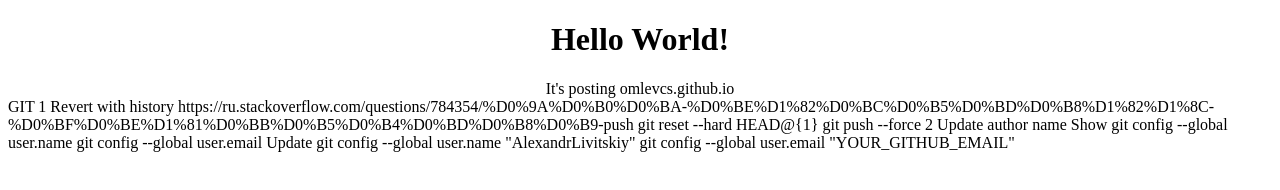
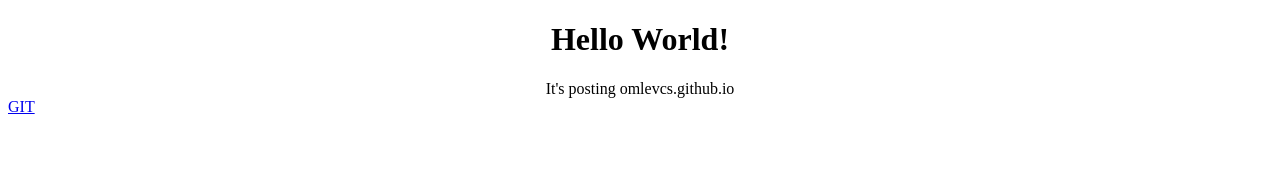
Before and after one commit to AlexandrLivitskiy/omlevcs.github.io, a plain HTML site: page index.html in a window 1280 px wide. Drawn offline with Linux system fonts and the light colour scheme.

Commit message:
Some refactor view

```diff
--- a/index.html
+++ b/index.html
@@ -11,23 +11,25 @@
         It's posting omlevcs.github.io
     </div>
 
-    GIT
+    <div id="gitClosed" style>
+        <a href="#" onclick="document.all.gitClosed.style.display='none'; document.all.gitOpen.style.display='';return false;">GIT</a>
+    </div>
 
-1 Revert with history https://ru.stackoverflow.com/questions/784354/%D0%9A%D0%B0%D0%BA-%D0%BE%D1%82%D0%BC%D0%B5%D0%BD%D0%B8%D1%82%D1%8C-%D0%BF%D0%BE%D1%81%D0%BB%D0%B5%D0%B4%D0%BD%D0%B8%D0%B9-push
-
-git reset --hard HEAD@{1}
-git push --force
-
-
-2 Update author name
-
-Show
-git config --global user.name
-git config --global user.email
-
-Update
-git config --global user.name "AlexandrLivitskiy"
-git config --global user.email "YOUR_GITHUB_EMAIL"
+    <div id="gitOpen" style="display: none;">
+        <a href="#" onclick="document.all.gitOpen.style.display='none'; document.all.gitClosed.style.display='';return false;">GIT</a>
+        <br><br>
+        1 Revert with history <a href="https://ru.stackoverflow.com/questions/784354/%D0%9A%D0%B0%D0%BA-%D0%BE%D1%82%D0%BC%D0%B5%D0%BD%D0%B8%D1%82%D1%8C-%D0%BF%D0%BE%D1%81%D0%BB%D0%B5%D0%B4%D0%BD%D0%B8%D0%B9-push">stackoverflow</a>
+        <br>
+        git reset --hard HEAD@{1}<br>
+        git push --force<br><br>
+        2 Update author name<br><br>
+        Show<br>
+        git config --global user.name<br>
+        git config --global user.email<br><br>
+        Update<br>
+        git config --global user.name "AlexandrLivitskiy"<br>
+        git config --global user.email "YOUR_GITHUB_EMAIL"<br>
+    </div>
 </body>
 
 </html>
```
